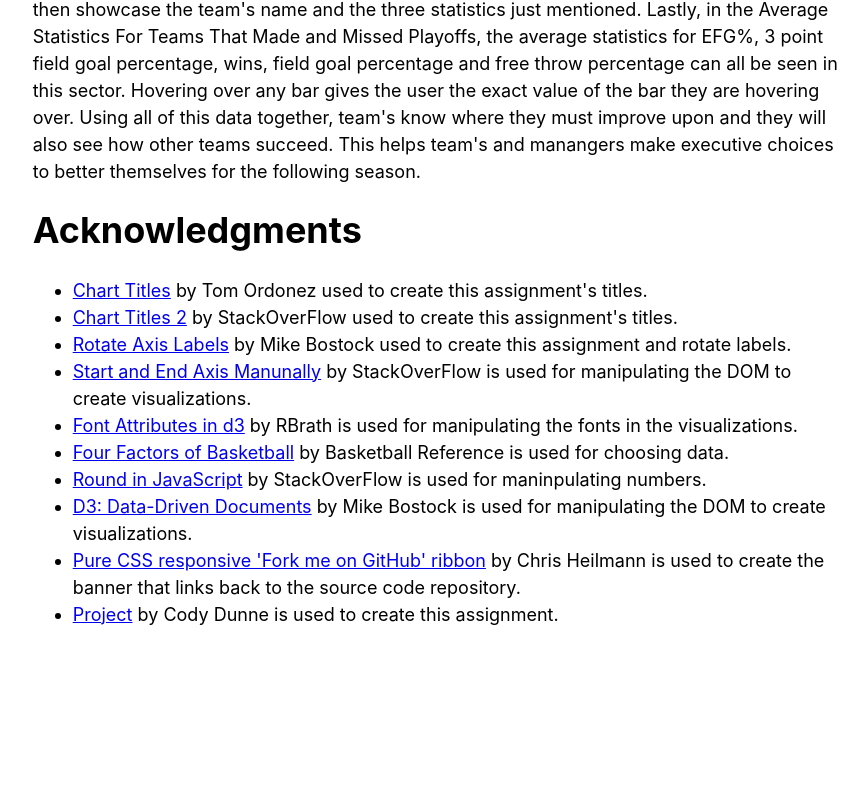
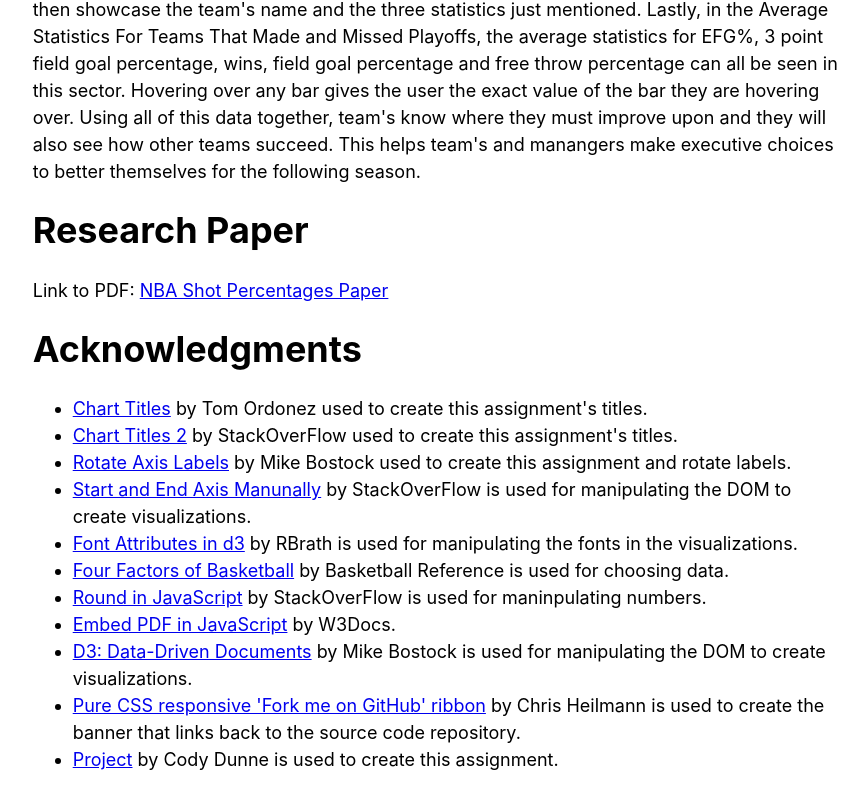
Before and after one commit to DS4200-S22/final-project-basketball-shot-chart-visualization, a plain HTML site: page index.html in a window 1280 px wide. Shown: the part 4733-5542 px from the top of the page, without its empty margins (203-1071 px from the left). Before the commit the page ends 5401 px from the top, so only its background shows below. Drawn offline with Linux system fonts and the light colour scheme.

Commit message:
Update index.html

```diff
--- a/index.html
+++ b/index.html
@@ -95,6 +95,11 @@
     team's and manangers make executive choices to better themselves for the following season.
   </p>
 
+  <h1>Research Paper</h1>
+  <p>Link to PDF: <a href="paper/DS4200 FINAL PROJECT PROPOSAL v08.pdf"> NBA Shot Percentages Paper</a></p>
+
+
+
   <h1>Acknowledgments</h1>
 
   <ul>
@@ -126,6 +131,10 @@
       Round in JavaScript</a>
       by StackOverFlow is used for maninpulating numbers.
     </li>
+    <li><a href='https://www.w3docs.com/snippets/html/how-to-embed-pdf-in-html.html'>
+      Embed PDF in JavaScript</a>
+      by W3Docs.
+    </li>
     <li><a href='https://d3js.org/'>
       D3: Data-Driven Documents</a>
       by Mike Bostock is used for manipulating the DOM to create visualizations.
```
